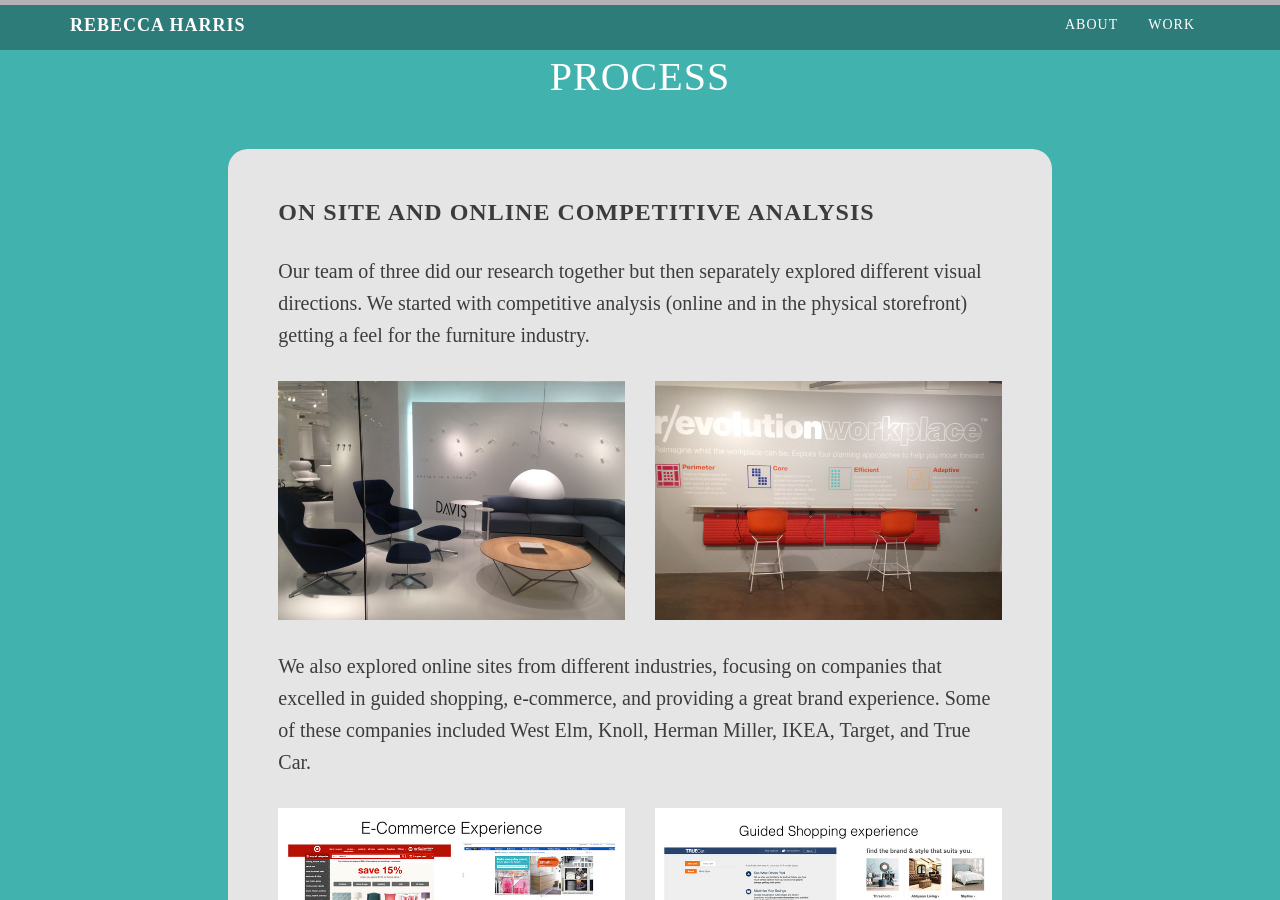
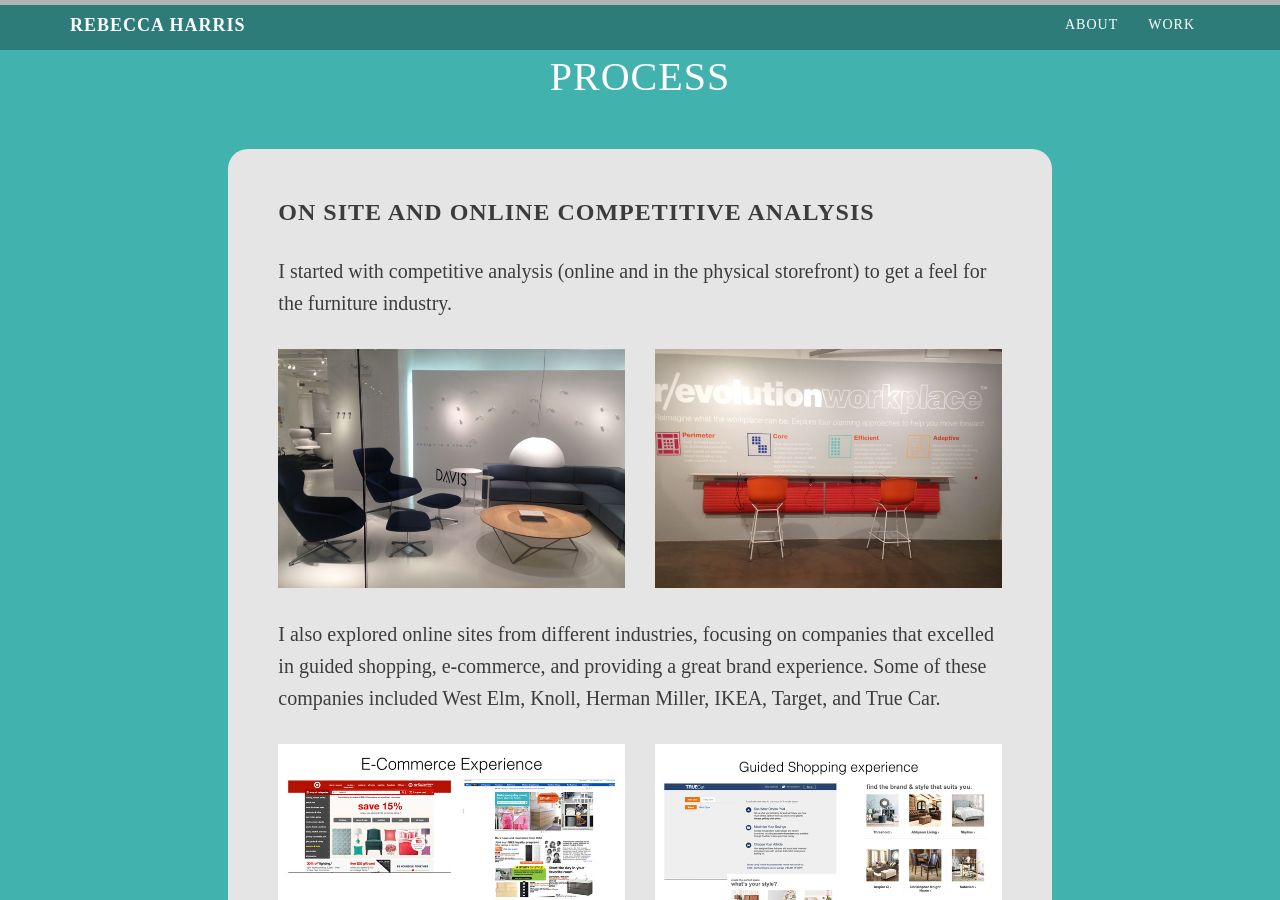
Before and after one commit to rensramos/becbec1.github.io, a Jekyll site: the page built from _work/desklogic.html, in a window 1280 px wide and 900 px high, scrolled down 981 px. Built offline with Jekyll 4.4.1, drawn with Linux system fonts in a browser that asks for light colours.

Commit message:
removed 'we' due to confusion

```diff
--- a/_work/desklogic.html
+++ b/_work/desklogic.html
@@ -34,7 +34,7 @@
 			<div class="greyContainer">
 				<h3>On Site and Online Competitive Analysis</h3>
 
-				<p>Our team of three did our research together but then separately explored different visual directions. We started with competitive analysis (online and in the physical storefront) getting a feel for the furniture industry.</p>
+				<p>I started with competitive analysis (online and in the physical storefront) to get a feel for the furniture industry.</p>
 
 				<div class="row">
 					<div class="col-md-6">
@@ -45,7 +45,7 @@
 					</div>
 				</div>
 
-				<p>We also explored online sites from different industries, focusing on companies that excelled in guided shopping, e-commerce, and providing a great brand experience. Some of these companies included West Elm, Knoll, Herman Miller, IKEA, Target, and True Car.</p>
+				<p>I also explored online sites from different industries, focusing on companies that excelled in guided shopping, e-commerce, and providing a great brand experience. Some of these companies included West Elm, Knoll, Herman Miller, IKEA, Target, and True Car.</p>
 
 				<div class="row">
 					<div class="col-md-6">
```
